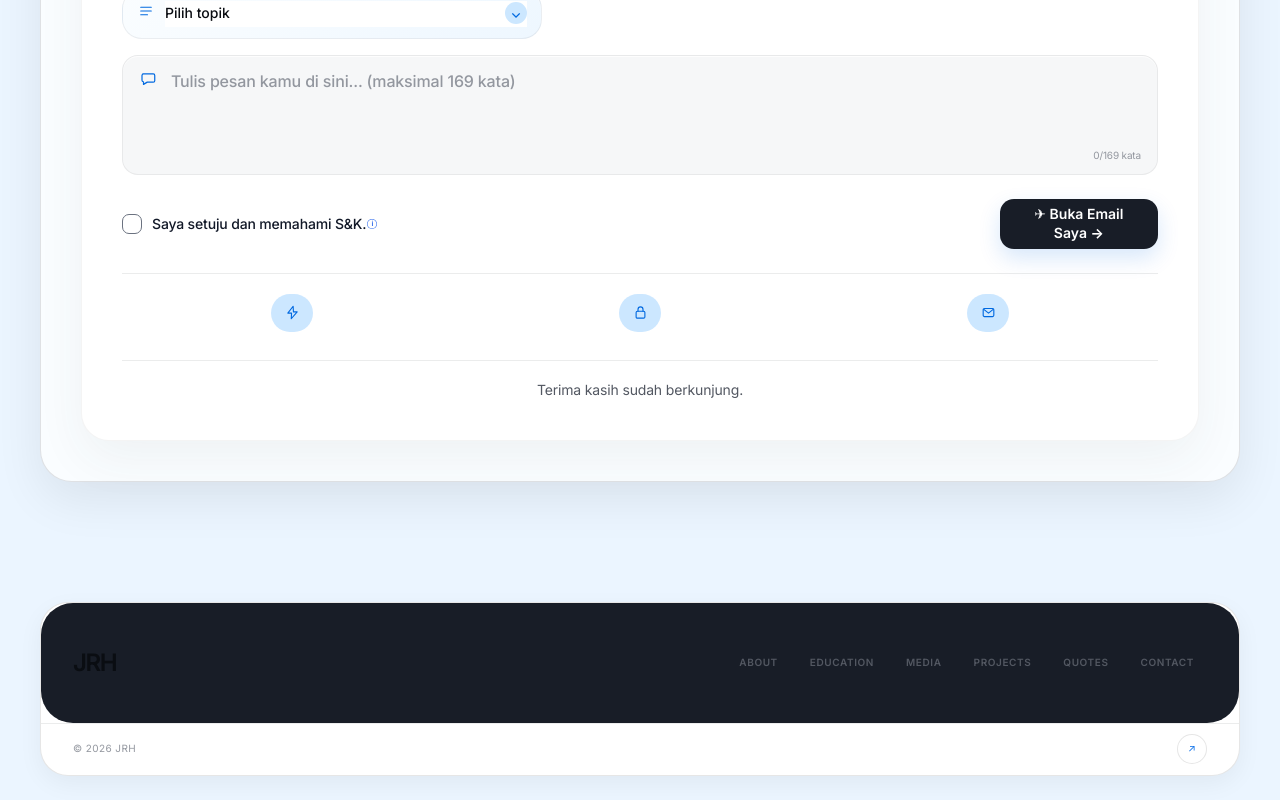
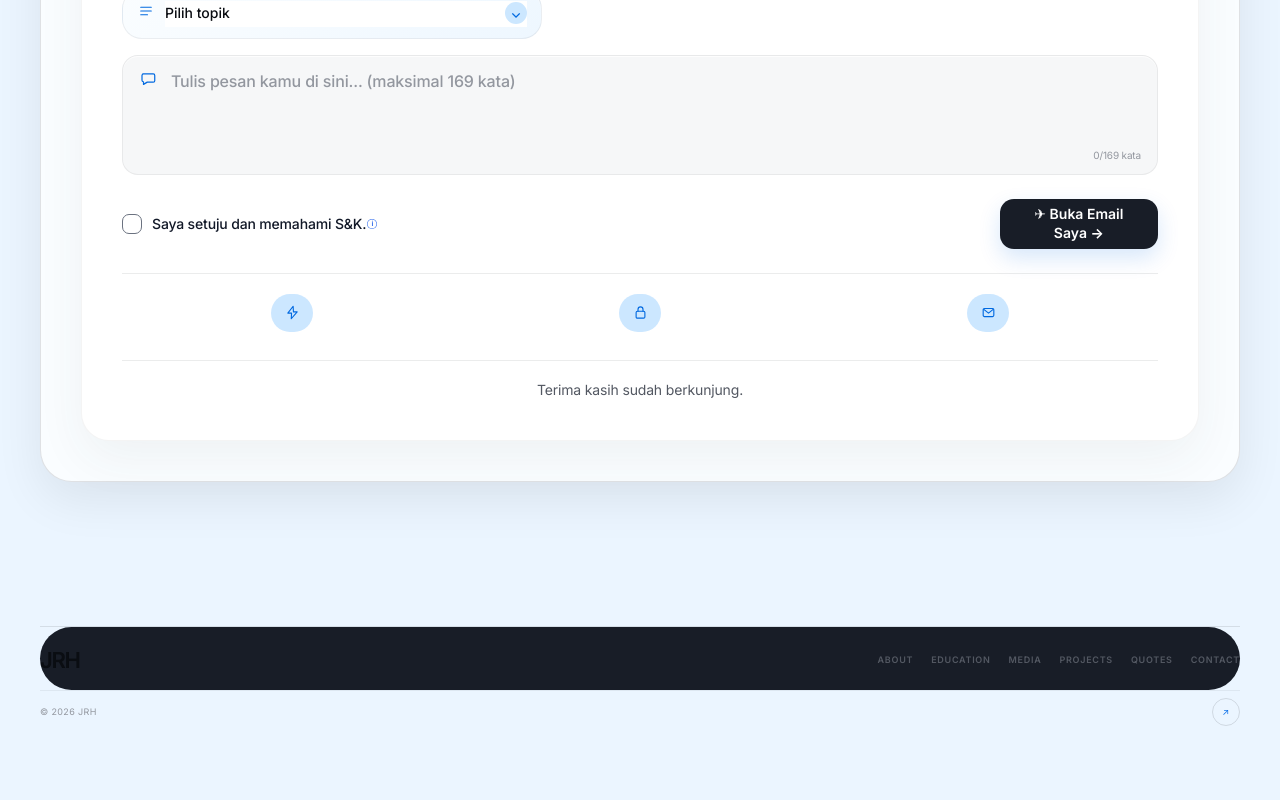
Before and after one commit to LionerHakim/JRHs, a React (Vite) app: page / in a window 1280 px wide. Shown: the part 5378-6178 px from the top of the page. After the commit the page ends 6138 px from the top, so only its background shows below. Built offline with nearby package versions, Linux system fonts and the light colour scheme.

Commit message:
Refine footer into minimal JRH editorial style

```diff
--- a/src/index.css
+++ b/src/index.css
@@ -3282,3 +3282,111 @@ button,.hero-pill,.ghost-pill,.project-link,.media-links a{
     padding:0 18px !important;
   }
 }
+
+/* Footer — JRH minimal editorial */
+.site-footer{
+  width:var(--page) !important;
+  margin:64px auto 28px !important;
+  padding:0 !important;
+  border:0 !important;
+  border-top:1px solid rgba(10,13,18,.10) !important;
+  border-radius:0 !important;
+  background:transparent !important;
+  overflow:visible !important;
+  box-shadow:none !important;
+}
+.site-footer-main{
+  min-height:0 !important;
+  padding:22px 0 18px !important;
+  display:flex !important;
+  align-items:center !important;
+  justify-content:space-between !important;
+  gap:24px !important;
+}
+.site-footer-brand strong{
+  color:#0a0d12 !important;
+  font-family:var(--font-aeonik) !important;
+  font-size:22px !important;
+  font-weight:800 !important;
+  letter-spacing:-.06em !important;
+}
+.site-footer-nav{
+  display:flex !important;
+  align-items:center !important;
+  justify-content:flex-end !important;
+  flex-wrap:wrap !important;
+  gap:18px !important;
+}
+.site-footer-nav a{
+  min-height:auto !important;
+  padding:0 !important;
+  border:0 !important;
+  border-radius:0 !important;
+  background:transparent !important;
+  color:#535862 !important;
+  font-size:9px !important;
+  font-weight:700 !important;
+  letter-spacing:.08em !important;
+  transition:none !important;
+}
+.site-footer-nav a:hover,
+.site-footer-nav a:focus-visible{
+  color:#0a0d12 !important;
+  background:transparent !important;
+  border:0 !important;
+  transform:none !important;
+}
+.site-footer-bottom{
+  min-height:42px !important;
+  padding:0 !important;
+  display:flex !important;
+  align-items:center !important;
+  justify-content:space-between !important;
+  gap:16px !important;
+  border-top:1px solid rgba(10,13,18,.06) !important;
+  color:#93979f !important;
+  font-size:9px !important;
+  letter-spacing:.04em !important;
+}
+.site-footer-bottom a{
+  width:28px !important;
+  height:28px !important;
+  display:grid !important;
+  place-items:center !important;
+  padding:0 !important;
+  border:1px solid rgba(10,13,18,.12) !important;
+  border-radius:50% !important;
+  background:transparent !important;
+  color:#0a6fe8 !important;
+  transition:none !important;
+}
+.site-footer-bottom a:hover,
+.site-footer-bottom a:focus-visible{
+  transform:none !important;
+  background:transparent !important;
+  color:#0a6fe8 !important;
+  border-color:rgba(10,13,18,.12) !important;
+}
+@media (max-width:640px){
+  .site-footer{
+    width:calc(100% - 20px) !important;
+    margin:48px auto 20px !important;
+  }
+  .site-footer-main{
+    padding:18px 0 16px !important;
+    display:flex !important;
+    align-items:flex-start !important;
+    flex-direction:column !important;
+    gap:16px !important;
+  }
+  .site-footer-brand strong{font-size:20px !important;}
+  .site-footer-nav{
+    width:100% !important;
+    justify-content:flex-start !important;
+    gap:14px !important;
+  }
+  .site-footer-nav a{font-size:8px !important;}
+  .site-footer-bottom{
+    min-height:40px !important;
+  }
+}
```
